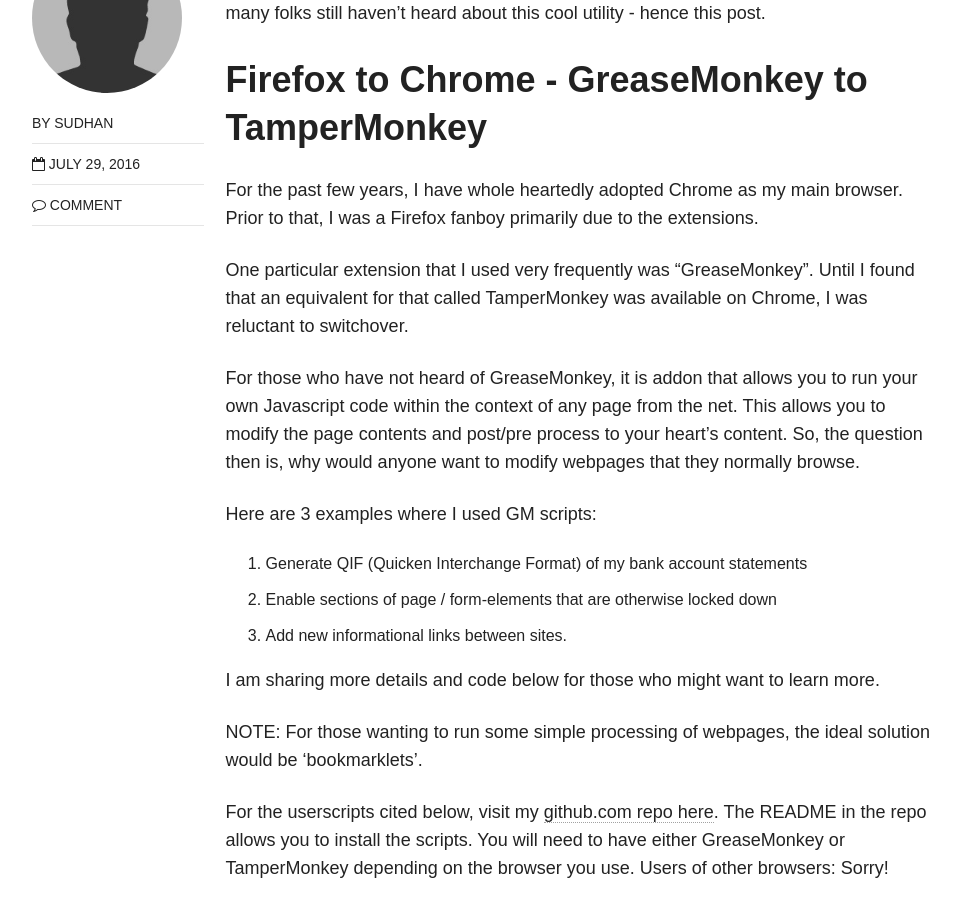
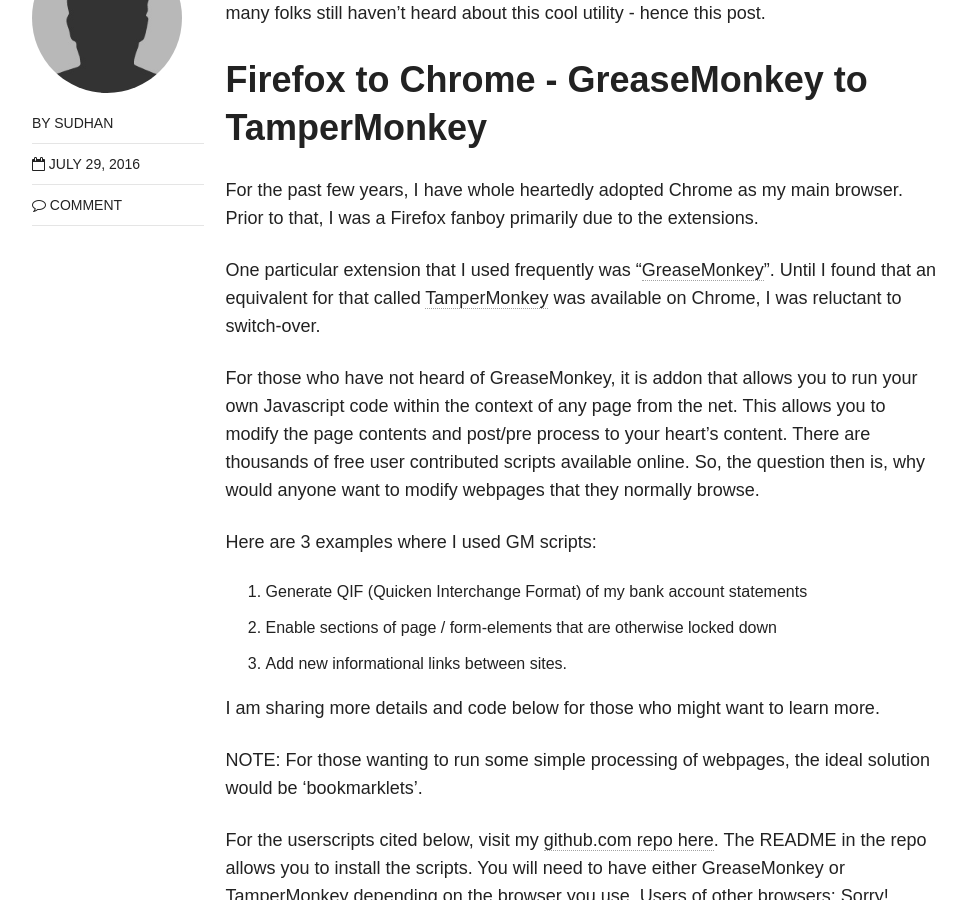
Before and after one commit to p2c2e/p2c2e.github.io, a Jekyll site: the page built from _posts/blog/2017-07-29-userscripts.md, in a window 1280 px wide and 900 px high, scrolled down 685 px. Shown: the whole window, without its empty margins (154-1120 px from the left). Built offline with Jekyll 4.4.1, drawn with Linux system fonts in a browser that asks for light colours; nearby versions of some CDN libraries; comment, search, counter and statistics services are not loaded.

Commit message:
Added linksw

```diff
--- a/_posts/blog/2017-07-29-userscripts.md
+++ b/_posts/blog/2017-07-29-userscripts.md
@@ -17,9 +17,9 @@
 
 For the past few years, I have whole heartedly adopted Chrome as my main browser. Prior to that, I was a Firefox fanboy primarily due to the extensions.
 
-One particular extension that I used very frequently was "GreaseMonkey". Until I found that an equivalent for that called TamperMonkey was available on Chrome, I was reluctant to switchover.
+One particular extension that I used frequently was "[GreaseMonkey](https://addons.mozilla.org/en-US/firefox/addon/greasemonkey/)". Until I found that an equivalent for that called [TamperMonkey](http://tampermonkey.net/) was available on Chrome, I was reluctant to switch-over.
 
-For those who have not heard of GreaseMonkey, it is addon that allows you to run your own Javascript code within the context of any page from the net. This allows you to modify the page contents and post/pre process to your heart's content. So, the question then is, why would anyone want to modify webpages that they normally browse.
+For those who have not heard of GreaseMonkey, it is addon that allows you to run your own Javascript code within the context of any page from the net. This allows you to modify the page contents and post/pre process to your heart's content. There are thousands of free user contributed scripts available online. So, the question then is, why would anyone want to modify webpages that they normally browse.
 
 Here are 3 examples where I used GM scripts:
 
```
